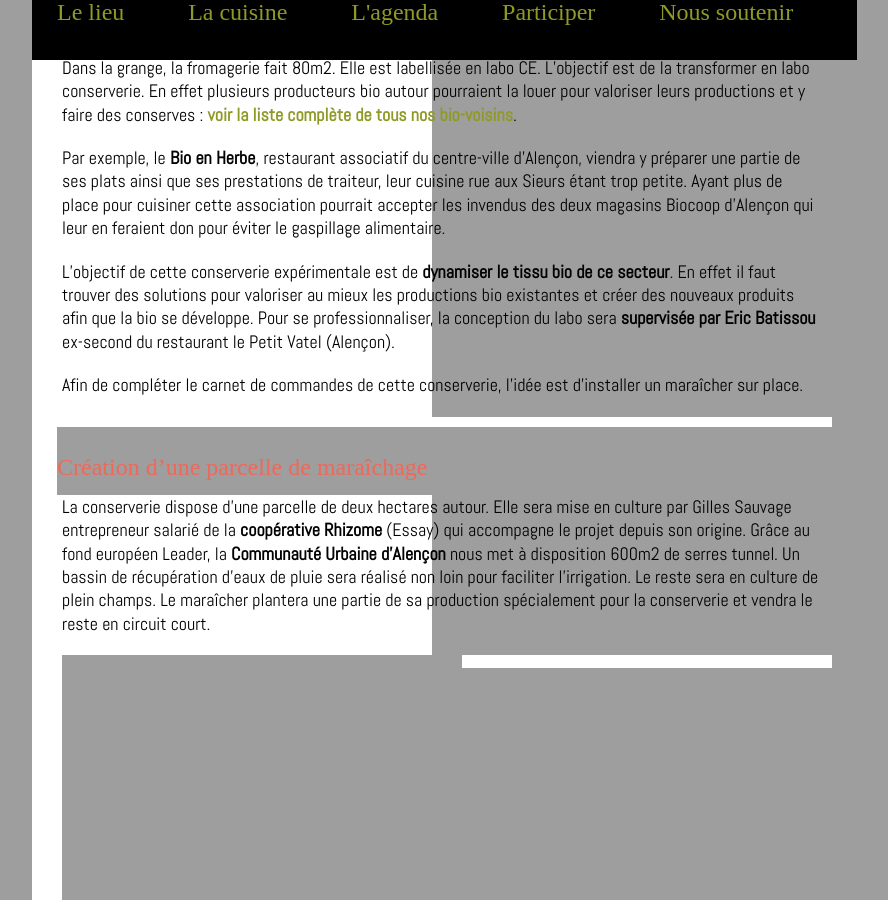
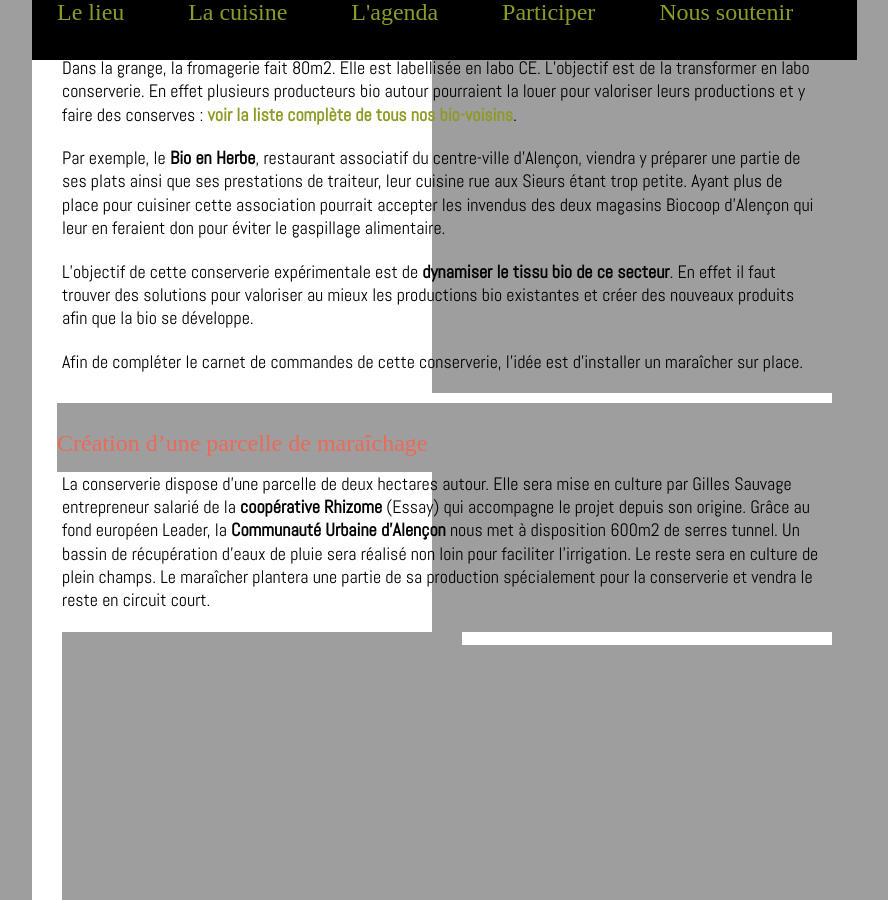
Before and after one commit to DamienChivialle/bocautheque, a Jekyll site: the page built from pages/index.md, in a window 1280 px wide and 900 px high, scrolled down 2053 px. Shown: the whole window, without its empty margins (208-1096 px from the left). Built offline with Jekyll 4.4.1, drawn with Linux system fonts in a browser that asks for light colours.

Commit message:
Update index.md

```diff
--- a/pages/index.md
+++ b/pages/index.md
@@ -28,7 +28,7 @@ Dans la grange, la fromagerie fait 80m2. Elle est labellisée en labo CE. L’ob
 
 Par exemple, le **Bio en Herbe**, restaurant associatif du centre-ville d’Alençon, viendra y préparer une partie de ses plats ainsi que ses prestations de traiteur, leur cuisine rue aux Sieurs étant trop petite. Ayant plus de place pour cuisiner cette association pourrait accepter les invendus des deux magasins Biocoop d’Alençon qui leur en feraient don pour éviter le gaspillage alimentaire.
 
-L'objectif de cette conserverie expérimentale est de **dynamiser le tissu bio de ce secteur**. En effet il faut trouver des solutions pour valoriser au mieux les productions bio existantes et créer des nouveaux produits afin que la bio se développe. Pour se professionnaliser, la conception du labo sera **supervisée par Eric Batissou** ex-second du restaurant le Petit Vatel (Alençon).
+L'objectif de cette conserverie expérimentale est de **dynamiser le tissu bio de ce secteur**. En effet il faut trouver des solutions pour valoriser au mieux les productions bio existantes et créer des nouveaux produits afin que la bio se développe.
 
 Afin de compléter le carnet de commandes de cette conserverie, l’idée est d’installer un maraîcher sur place.
 
```
